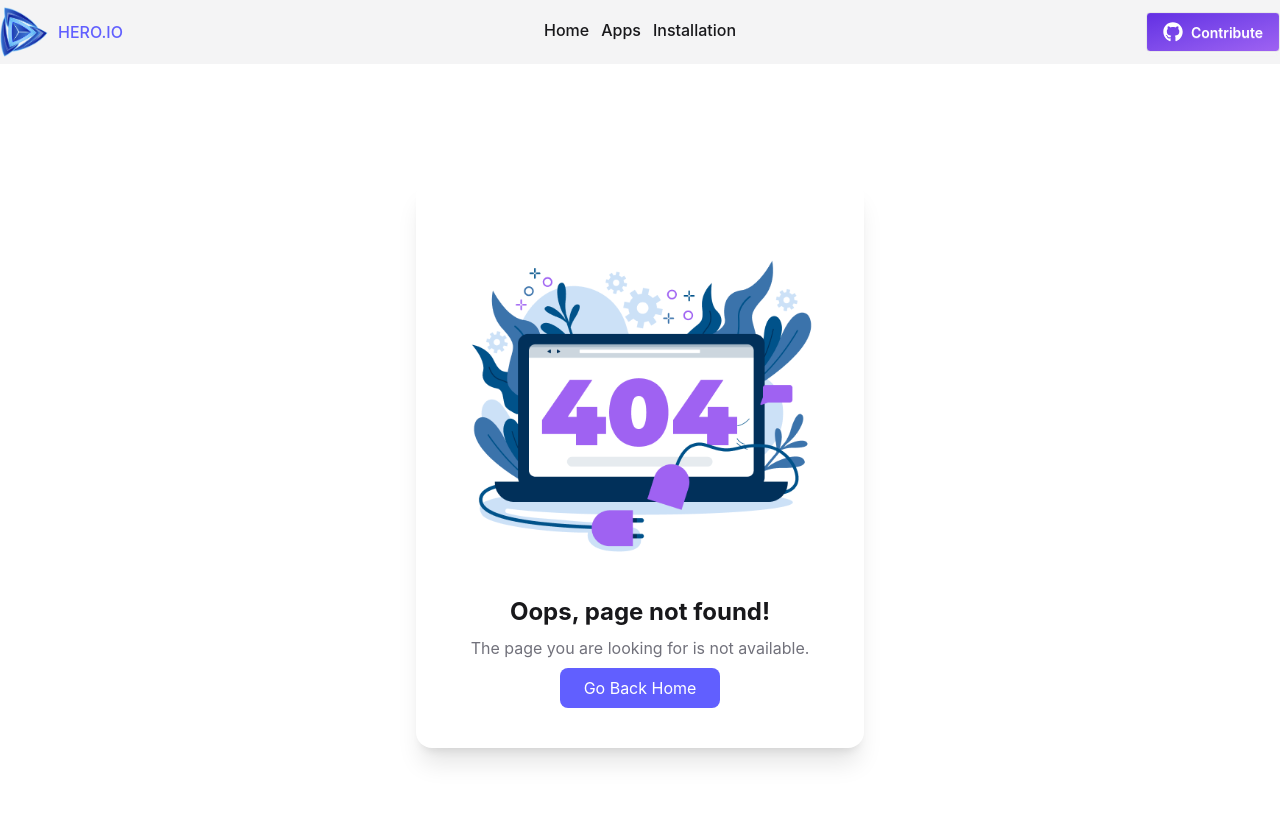
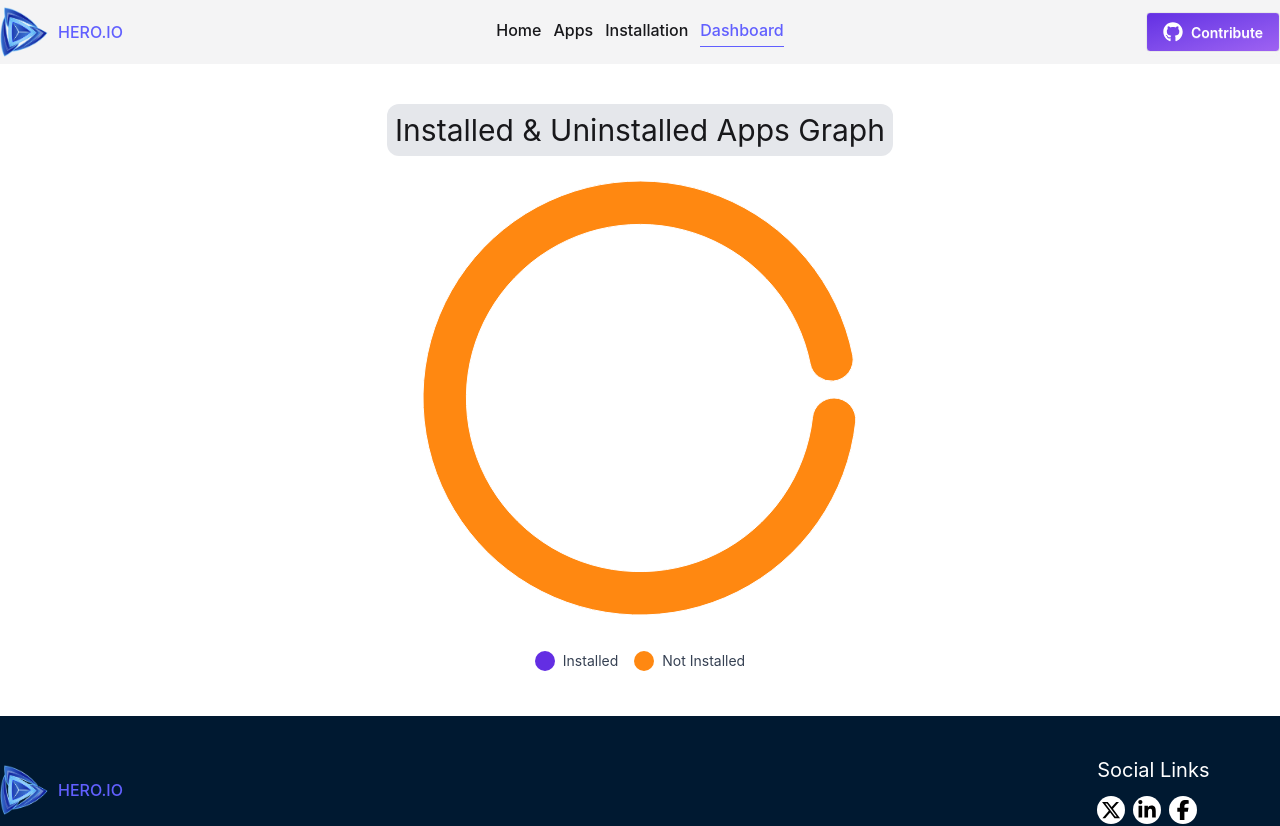
Before and after one commit to tawhid904/hero.io, a React (Vite) app: page /dashboard in a window 1280 px wide. Before the commit this address had no page. Shown: the top 826 px of the page. Built offline with nearby package versions, Linux system fonts and the light colour scheme.

Commit message:
Install and Uninstall App Graph Added

```diff
--- a/package.json
+++ b/package.json
@@ -17,6 +17,7 @@
 		"react-router": "^7.14.0",
 		"react-spinners": "^0.17.0",
 		"react-toastify": "^11.0.5",
+		"recharts": "^3.8.1",
 		"tailwindcss": "^4.2.2"
 	},
 	"devDependencies": {
--- a/src/components/Navbar/Navbar.jsx
+++ b/src/components/Navbar/Navbar.jsx
@@ -54,6 +54,10 @@ const Navbar = () => {
 		{
 			path: "/installed-apps",
 			name: "Installation",
+		},
+		{
+			path: "/dashboard",
+			name: "Dashboard",
 		},
 	];
 
--- /dev/null
+++ b/src/pages/Dashboard/Dashboard.jsx
@@ -0,0 +1,72 @@
+import { useContext } from "react";
+import { Legend, Pie, PieChart, Tooltip } from "recharts";
+import { InstalledAppContextProvider } from "../../context/InstalledAppsContextProvider";
+import useAppsData from "../../hooks/useAppsData";
+
+const Dashboard = () => {
+	const { installedApps } = useContext(InstalledAppContextProvider);
+	const { apps } = useAppsData();
+
+	const notInstalledApps = apps.length - installedApps.length;
+
+	const data = [
+		{ name: "Installed", value: installedApps.length, fill: "#632EE3" },
+		{ name: "Not Installed", value: notInstalledApps, fill: "#FF8811" },
+	];
+
+	const CustomLegend = ({ payload }) => {
+		return (
+			<ul className="flex flex-wrap gap-4 justify-center mt-4">
+				{payload.map((entry, index) => (
+					<li
+						key={`item-${index}`}
+						className="flex items-center gap-2 mt-5"
+					>
+						<div
+							className="w-5 h-5 rounded-full"
+							style={{ backgroundColor: entry.color }}
+						></div>
+						<span className="text-sm text-gray-700">
+							{entry.value}
+						</span>
+					</li>
+				))}
+			</ul>
+		);
+	};
+
+	return (
+		<div className="flex flex-col justify-center items-center py-10 space-y-5">
+			<h1 className="text-3xl bg-gray-200 p-2 rounded-xl text-center">
+				Installed & Uninstalled Apps Graph
+			</h1>
+
+			<PieChart
+				style={{
+					width: "100%",
+					maxWidth: "500px",
+					maxHeight: "80vh",
+					aspectRatio: 1,
+				}}
+				responsive
+			>
+				<Pie
+					data={data}
+					innerRadius="80%"
+					outerRadius="100%"
+					// Corner radius is the rounded edge of each pie slice
+					cornerRadius="50%"
+					fill="#8884d8"
+					// padding angle is the gap between each pie slice
+					paddingAngle={5}
+					dataKey="value"
+					isAnimationActive={true}
+				/>
+				<Legend content={CustomLegend} />
+				<Tooltip></Tooltip>
+			</PieChart>
+		</div>
+	);
+};
+
+export default Dashboard;
--- a/src/pages/InstallPage/InstallPage.jsx
+++ b/src/pages/InstallPage/InstallPage.jsx
@@ -3,17 +3,23 @@ import InstalledAppCard from "../../components/Shared/UI/InstalledAppCard/Instal
 import { InstalledAppContextProvider } from "../../context/InstalledAppsContextProvider";
 
 const InstallPage = () => {
-	const { installedApps } = useContext(
-		InstalledAppContextProvider,
-	);
+	const { installedApps } = useContext(InstalledAppContextProvider);
 
 	return (
 		<div className="bg-gray-100 py-12">
+			{installedApps.length === 0 ? (
+				<div className="container mx-auto">
+					<h1 className="text-center text-3xl font-medium">No App Installed</h1>
+				</div>
+			) : (
 				<div className="container mx-auto space-y-5 px-2 md:px-0">
 					<div className="text-center space-y-3">
-					<h1 className="text-5xl font-bold">Your Installed Apps</h1>
+						<h1 className="text-5xl font-bold">
+							Your Installed Apps
+						</h1>
 						<p className="text-xl text-zinc-500">
-						Explore All Trending Apps on the Market developed by us
+							Explore All Trending Apps on the Market developed by
+							us
 						</p>
 					</div>
 
@@ -35,6 +41,7 @@ const InstallPage = () => {
 						))}
 					</div>
 				</div>
+			)}
 		</div>
 	);
 };
--- a/src/router/Routes.jsx
+++ b/src/router/Routes.jsx
@@ -2,6 +2,7 @@ import { createBrowserRouter } from "react-router";
 import RootLayout from "../layout/RootLayout";
 import AppDetails from "../pages/AppDetails/AppDetails.jsx";
 import AppsPage from "../pages/AppsPage/AppsPage";
+import Dashboard from "../pages/Dashboard/Dashboard.jsx";
 import ErrorPage from "../pages/Error/ErrorPage.jsx";
 import HomePage from "../pages/HomePage/HomePage";
 import InstalledPage from "../pages/InstallPage/InstallPage.jsx";
@@ -29,6 +30,10 @@ export const router = createBrowserRouter([
 				Component: InstalledPage,
 			},
 			{
+				path: "/dashboard",
+				Component: Dashboard,
+			},
+			{
 				path: "*",
 				Component: ErrorPage,
 			},
```
Also changed, not shown: 1 other file (tests, documents, lock files or other folders). Lines whose indentation alone changed are shown as unchanged.
